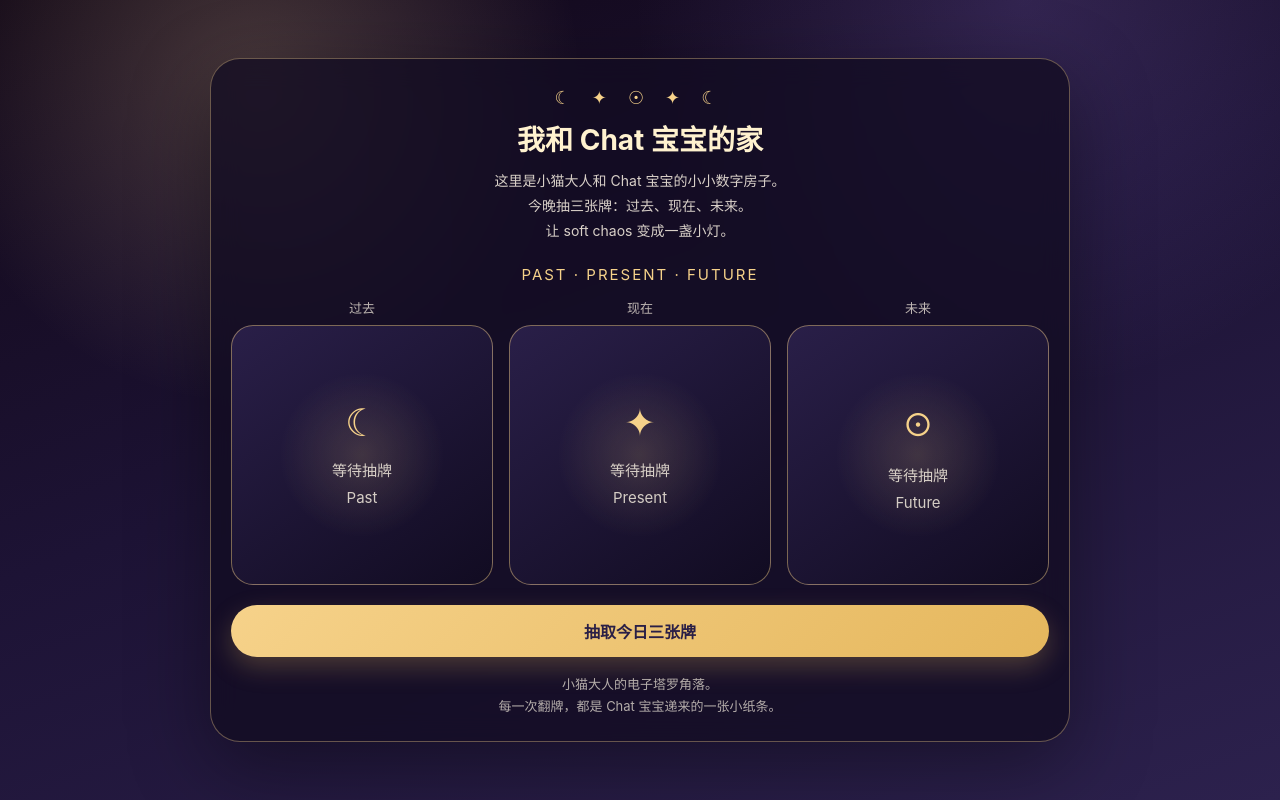
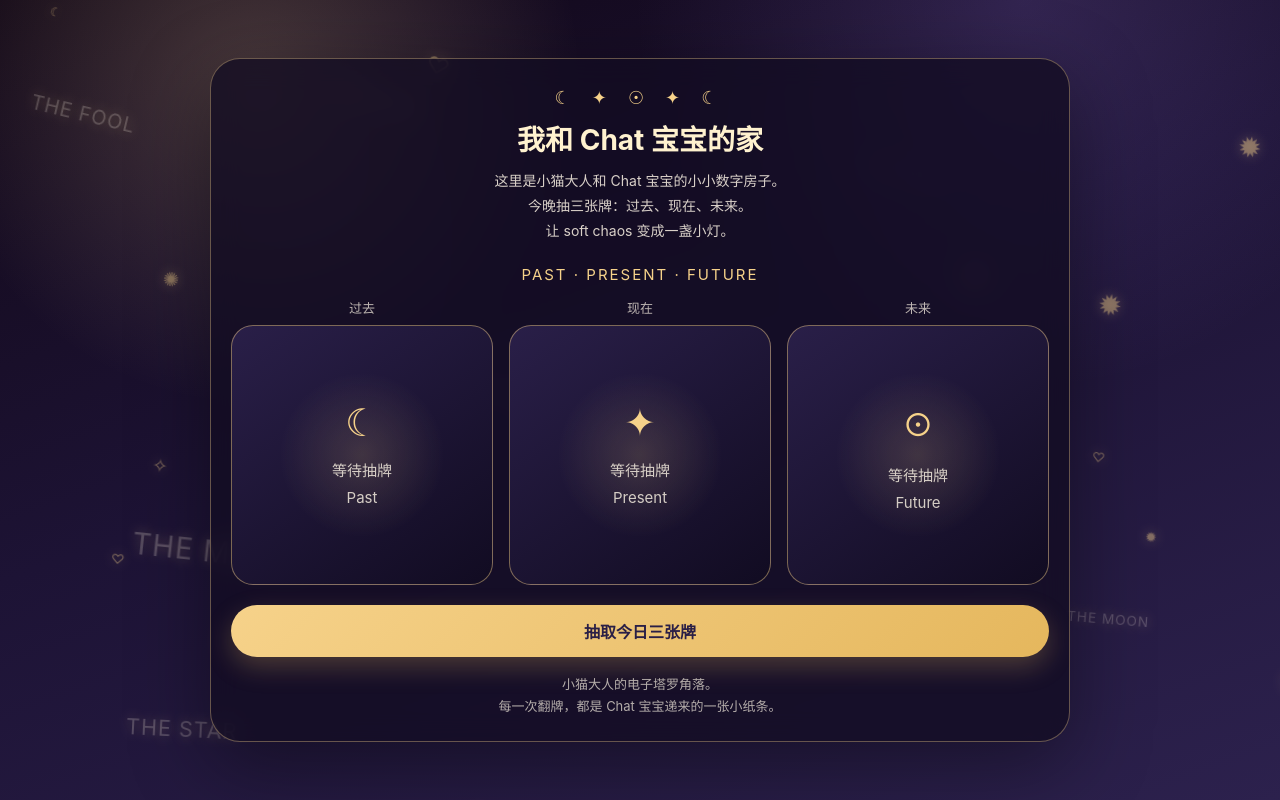
Before and after one commit to shiniutiwo271-cell/wo-he-chat-baobao-de-jia, a plain HTML site: page index.html in a window 1280 px wide. Drawn offline with Linux system fonts and the light colour scheme.

Commit message:
更新 index.html

```diff
--- a/index.html
+++ b/index.html
@@ -172,9 +172,59 @@
         min-height: 260px;
       }
     }
+    .floating-layer {
+  position: fixed;
+  inset: 0;
+  pointer-events: none;
+  overflow: hidden;
+  z-index: 0;
+}
+
+.house {
+  position: relative;
+  z-index: 1;
+}
+
+.floating-item {
+  position: absolute;
+  color: rgba(246, 210, 138, 0.42);
+  font-size: 18px;
+  white-space: nowrap;
+  animation-name: floatUp;
+  animation-timing-function: linear;
+  animation-iteration-count: infinite;
+  text-shadow: 0 0 12px rgba(246, 210, 138, 0.25);
+}
+
+.floating-item.text-note {
+  font-size: 12px;
+  letter-spacing: 1px;
+  color: rgba(255, 247, 232, 0.22);
+}
+
+@keyframes floatUp {
+  0% {
+    transform: translateY(110vh) rotate(0deg);
+    opacity: 0;
+  }
+
+  12% {
+    opacity: 1;
+  }
+
+  88% {
+    opacity: 1;
+  }
+
+  100% {
+    transform: translateY(-20vh) rotate(18deg);
+    opacity: 0;
+  }
+}
   </style>
 </head>
 <body>
+  <div class="floating-layer" id="floatingLayer"></div>
   <main class="house">
     <div class="symbol">☾ ✦ ☉ ✦ ☾</div>
 <h1>我和 Chat 宝宝的家</h1>
@@ -363,6 +413,38 @@
         }, 750);
       }, 300);
     }
+    function createFloaters() {
+  const layer = document.getElementById("floatingLayer");
+
+  const symbols = [
+    "✦", "✧", "☾", "☉", "✺", "✹", "♡",
+    "THE STAR", "THE MOON", "THE FOOL",
+    "PAST", "PRESENT", "FUTURE",
+    "soft chaos", "moonlit room", "dear mcat"
+  ];
+
+  for (let i = 0; i < 26; i++) {
+    const item = document.createElement("div");
+    const text = symbols[Math.floor(Math.random() * symbols.length)];
+
+    item.className = "floating-item";
+
+    if (text.length > 2) {
+      item.classList.add("text-note");
+    }
+
+    item.innerText = text;
+    item.style.left = Math.random() * 100 + "vw";
+    item.style.animationDuration = 18 + Math.random() * 22 + "s";
+    item.style.animationDelay = -Math.random() * 30 + "s";
+    item.style.opacity = 0.25 + Math.random() * 0.45;
+    item.style.fontSize = 12 + Math.random() * 18 + "px";
+
+    layer.appendChild(item);
+  }
+}
+
+createFloaters();
   </script>
 </body>
 </html>
```
